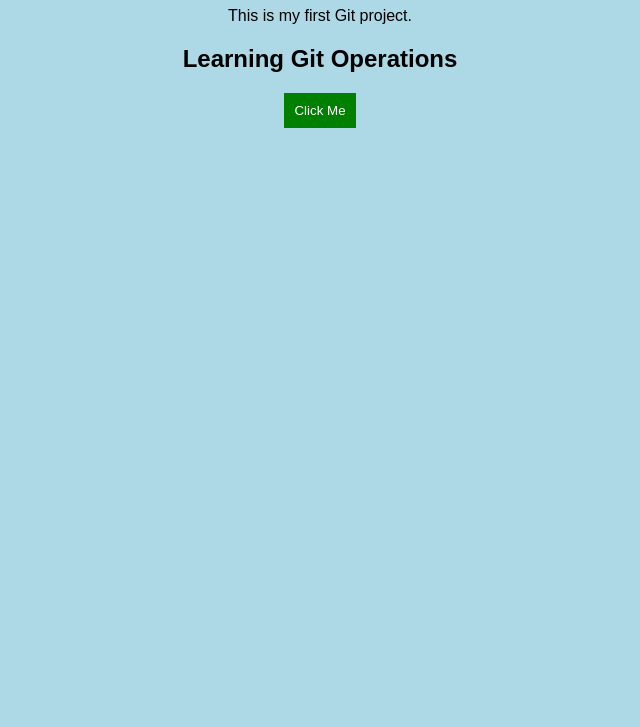
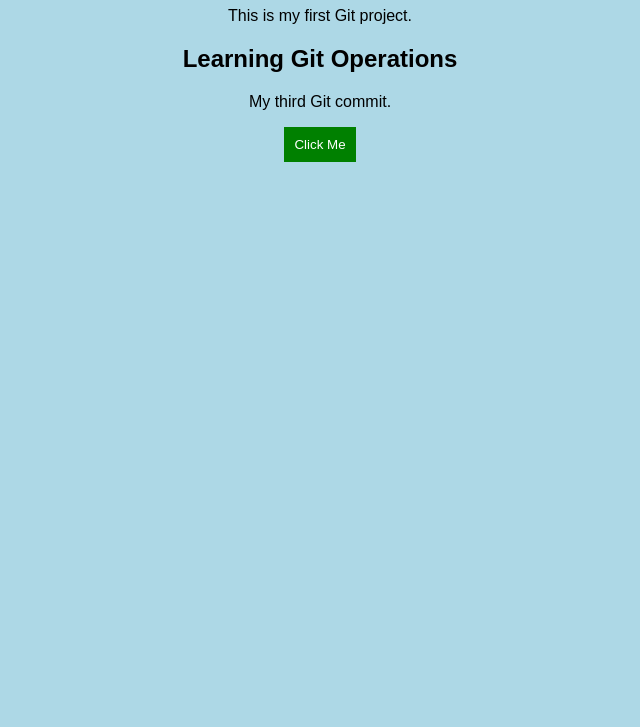
Before and after one commit to rizwanaahammad734/GitProject, a plain HTML site: page index.html in a window 1280 px wide. Shown: the part 73-800 px from the top of the page, without its empty margins (320-960 px from the left). Drawn offline with Linux system fonts and the light colour scheme.

Commit message:
Third commit

```diff
--- a/index.html
+++ b/index.html
@@ -12,6 +12,7 @@
     <h1>Welcome to Git</h1>
     <p>This is my first Git project.</p>
     <h2>Learning Git Operations</h2>
+    <p>My third Git commit.</p>
     <button onclick="showMessage()">Click Me</button>
 
     <!-- Connect JavaScript -->
```
